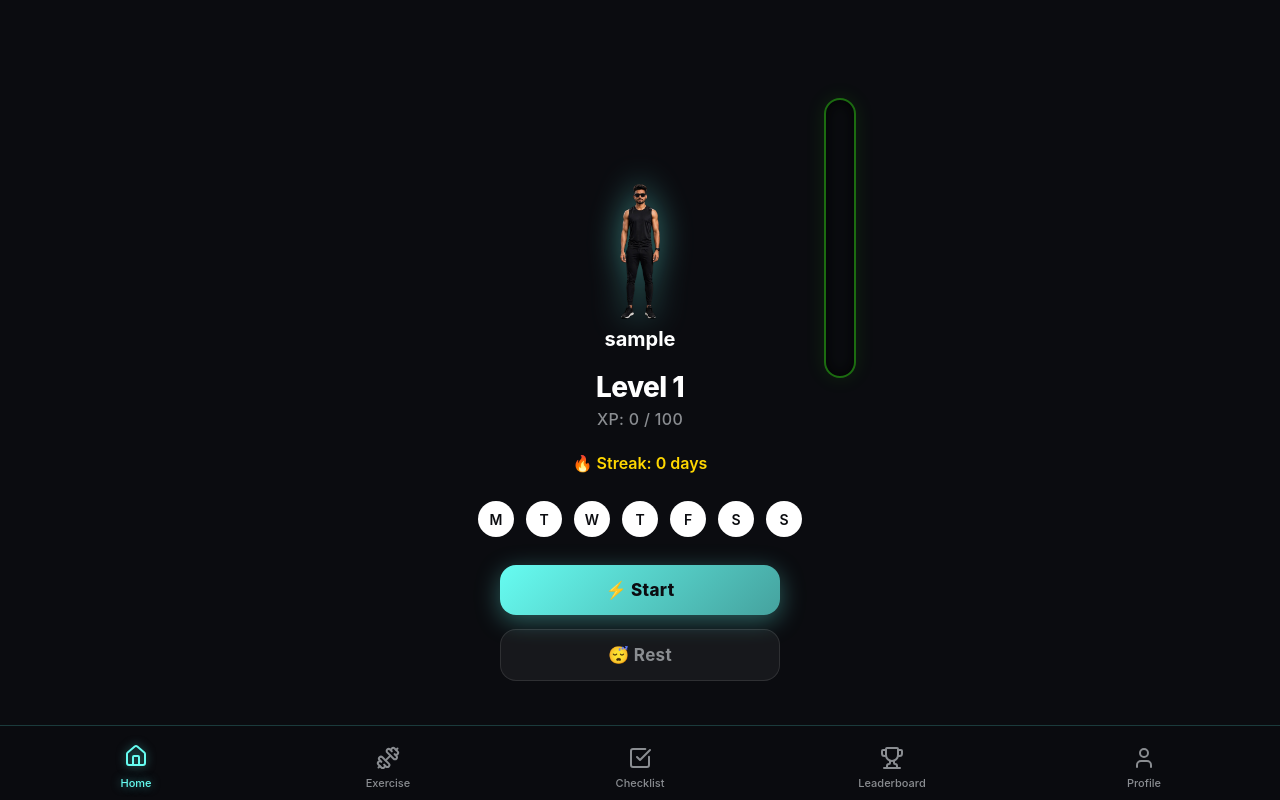
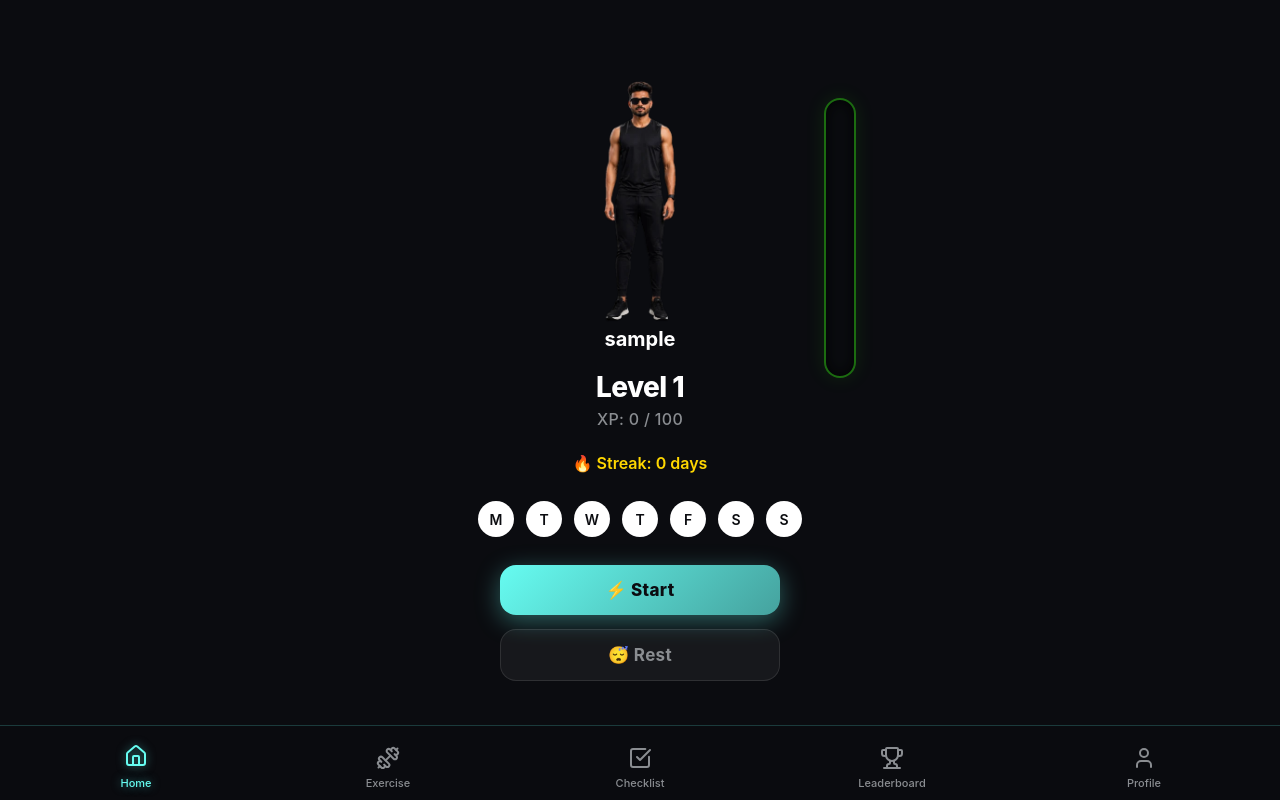
Before and after one commit to kiranreddy916/XP-Life, a React (Vite) app: page /home in a window 1280 px wide. Built offline with nearby package versions, Linux system fonts and the light colour scheme; no server answers; sample sign-in values are in the browser's storage.

Commit message:
style: enlarge home avatar height and remove background neon glow filter

```diff
--- a/src/pages/Home.jsx
+++ b/src/pages/Home.jsx
@@ -503,10 +503,13 @@ export default function Home() {
           className="home-avatar-wrapper animate-slide-up"
           style={{
             position: 'relative',
-            marginBottom: '6px',
+            marginBottom: '4px',
             display: 'flex',
             justifyContent: 'center',
-            alignItems: 'center'
+            alignItems: 'center',
+            background: 'none',
+            border: 'none',
+            boxShadow: 'none'
           }}
         >
           <img
@@ -515,10 +518,11 @@ export default function Home() {
             draggable="false"
             onContextMenu={(e) => e.preventDefault()}
             style={{
-              width: '135px',
-              height: '135px',
+              height: '240px',
+              width: 'auto',
+              maxWidth: '260px',
               objectFit: 'contain',
-              filter: 'drop-shadow(0 0 16px rgba(102, 252, 241, 0.45))',
+              filter: 'none',
               transition: 'all 0.3s ease'
             }}
           />
```
